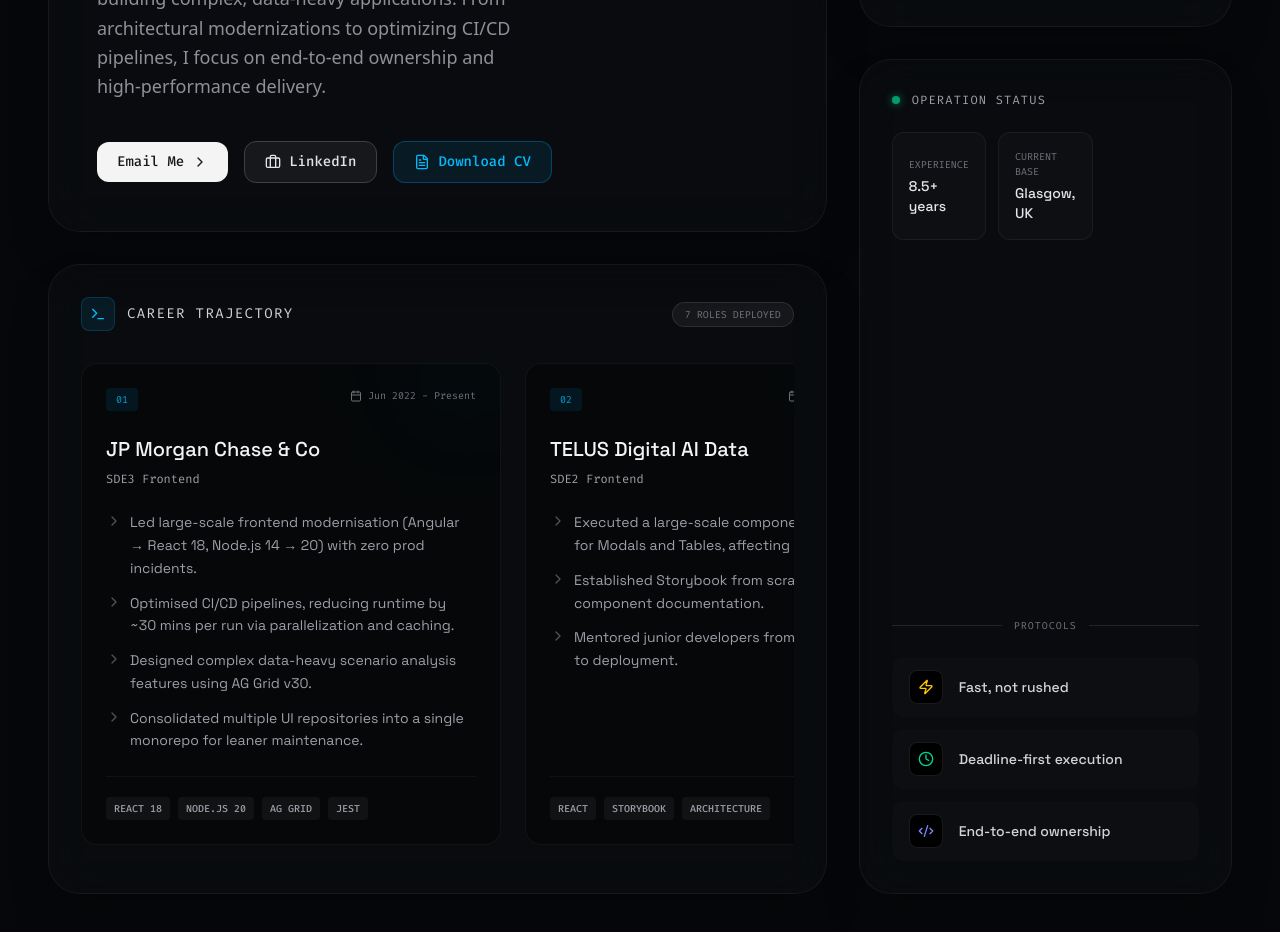
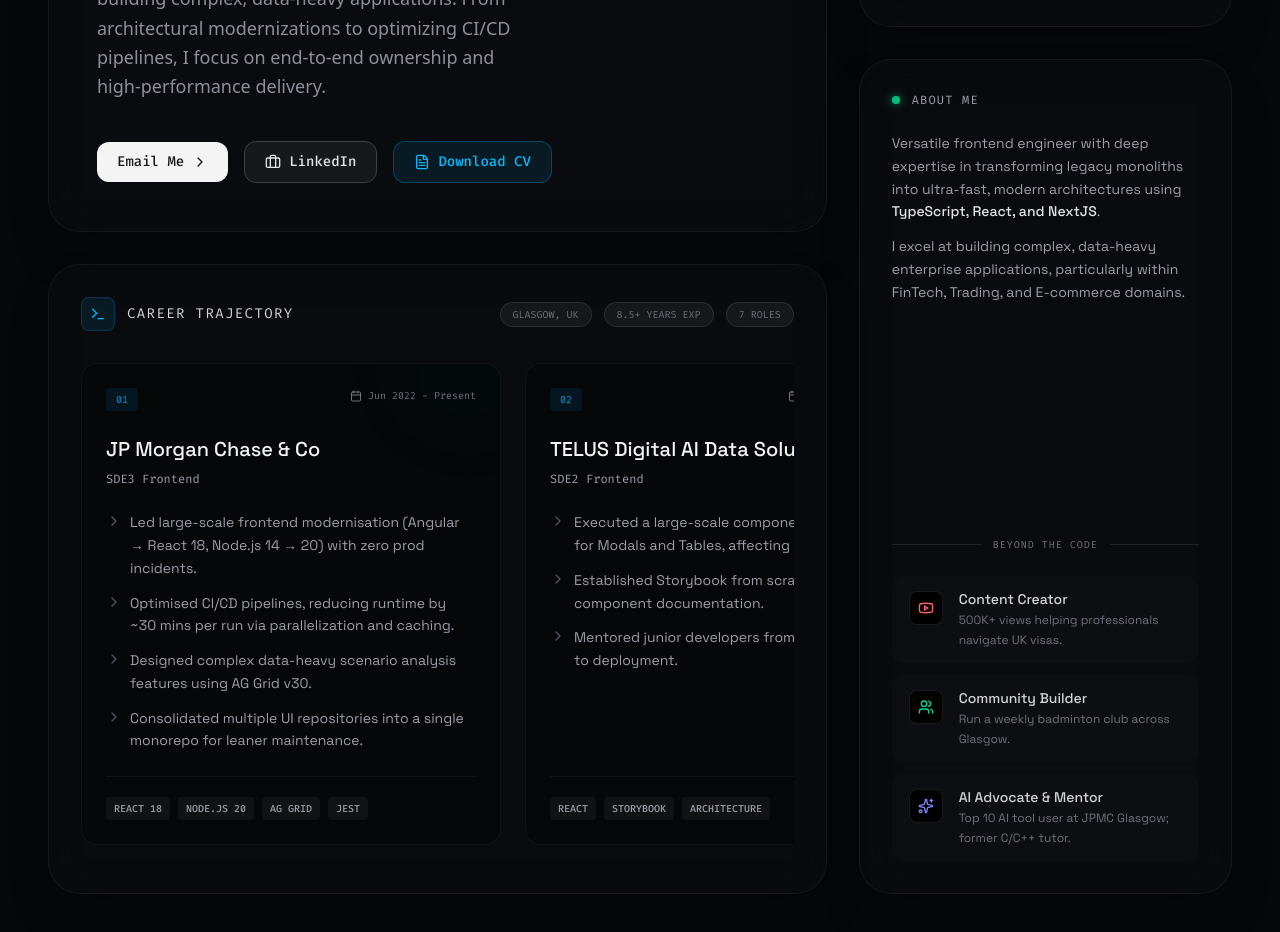
Before and after one commit to saraogipraveen/portfolio, a Next.js app: page / in a window 1280 px wide. Shown: the part 480-1412 px from the top of the page. Built offline with nearby package versions, Linux system fonts and the light colour scheme.

Commit message:
feat: update about section with cv details and hero copy

```diff
--- a/src/components/AboutPrinciples.tsx
+++ b/src/components/AboutPrinciples.tsx
@@ -1,25 +1,23 @@
 "use client";
 
 import { motion } from "framer-motion";
-import { Zap, Clock, Code2 } from "lucide-react";
+import { Youtube, Users, Sparkles } from "lucide-react";
 
-const quickFacts = [
-    { label: "Experience", value: "8.5+ years" },
-    { label: "Current Base", value: "Glasgow, UK" },
-];
-
-const principles = [
+const additionalDetails = [
     {
-        icon: <Zap className="h-4 w-4 text-yellow-400" />,
-        title: "Fast, not rushed",
+        icon: <Youtube className="h-4 w-4 text-red-400" />,
+        title: "Content Creator",
+        desc: "500K+ views helping professionals navigate UK visas.",
     },
     {
-        icon: <Clock className="h-4 w-4 text-emerald-400" />,
-        title: "Deadline-first execution",
+        icon: <Users className="h-4 w-4 text-emerald-400" />,
+        title: "Community Builder",
+        desc: "Run a weekly badminton club across Glasgow.",
     },
     {
-        icon: <Code2 className="h-4 w-4 text-indigo-400" />,
-        title: "End-to-end ownership",
+        icon: <Sparkles className="h-4 w-4 text-indigo-400" />,
+        title: "AI Advocate & Mentor",
+        desc: "Top 10 AI tool user at JPMC Glasgow; former C/C++ tutor.",
     },
 ];
 
@@ -33,23 +31,19 @@
         >
             <div>
                 <div className="flex items-center gap-3 mb-6">
-                    <div className="h-2 w-2 rounded-full bg-emerald-500 shadow-[0_0_10px_rgba(16,185,129,0.8)] animate-pulse" />
+                    <div className="h-2 w-2 rounded-full bg-emerald-500 shadow-[0_0_10px_rgba(16,185,129,0.8)]" />
                     <h2 className="font-[family-name:var(--font-fira-code)] text-xs uppercase tracking-widest text-zinc-400">
-                        Operation Status
+                        About Me
                     </h2>
                 </div>
 
-                <div className="grid grid-cols-2 lg:grid-cols-1 xl:grid-cols-3 gap-3">
-                    {quickFacts.map((fact) => (
-                        <div key={fact.label} className="rounded-xl bg-white/[0.02] border border-white/5 p-4 flex flex-col justify-center">
-                            <p className="font-[family-name:var(--font-fira-code)] text-[10px] uppercase text-zinc-500 mb-1">
-                                {fact.label}
-                            </p>
-                            <p className="font-[family-name:var(--font-space-grotesk)] text-sm font-medium text-zinc-200">
-                                {fact.value}
-                            </p>
-                        </div>
-                    ))}
+                <div className="text-zinc-400 text-sm leading-relaxed font-[family-name:var(--font-space-grotesk)]">
+                    <p className="mb-3">
+                        Versatile frontend engineer with deep expertise in transforming legacy monoliths into ultra-fast, modern architectures using <span className="text-zinc-200 font-medium">TypeScript, React, and NextJS</span>.
+                    </p>
+                    <p>
+                        I excel at building complex, data-heavy enterprise applications, particularly within FinTech, Trading, and E-commerce domains.
+                    </p>
                 </div>
             </div>
 
@@ -57,20 +51,25 @@
                 <div className="flex items-center gap-3 mb-6">
                     <div className="h-[1px] flex-1 bg-white/10" />
                     <h2 className="font-[family-name:var(--font-fira-code)] text-[10px] uppercase tracking-widest text-zinc-500">
-                        Protocols
+                        Beyond the Code
                     </h2>
                     <div className="h-[1px] flex-1 bg-white/10" />
                 </div>
 
                 <div className="space-y-3">
-                    {principles.map((item) => (
-                        <div key={item.title} className="group flex items-center gap-4 rounded-xl px-4 py-3 bg-white/[0.01] hover:bg-white/[0.04] transition-colors border border-transparent hover:border-white/10">
-                            <div className="shrink-0 p-2 rounded-lg bg-black box-border border border-white/10 shadow-inner">
+                    {additionalDetails.map((item) => (
+                        <div key={item.title} className="group flex items-start gap-4 rounded-xl px-4 py-3 bg-white/[0.01] hover:bg-white/[0.04] transition-colors border border-transparent hover:border-white/10">
+                            <div className="shrink-0 p-2 rounded-lg bg-black box-border border border-white/10 shadow-inner mt-0.5">
                                 {item.icon}
                             </div>
-                            <h3 className="font-[family-name:var(--font-space-grotesk)] text-sm font-medium text-zinc-300 group-hover:text-white transition-colors">
-                                {item.title}
-                            </h3>
+                            <div>
+                                <h3 className="font-[family-name:var(--font-space-grotesk)] text-sm font-medium text-zinc-300 group-hover:text-white transition-colors mb-0.5">
+                                    {item.title}
+                                </h3>
+                                <p className="font-[family-name:var(--font-space-grotesk)] text-xs text-zinc-500 leading-relaxed group-hover:text-zinc-400 transition-colors">
+                                    {item.desc}
+                                </p>
+                            </div>
                         </div>
                     ))}
                 </div>
--- a/src/components/Experience.tsx
+++ b/src/components/Experience.tsx
@@ -18,7 +18,7 @@
         ]
     },
     {
-        company: "TELUS Digital AI Data",
+        company: "TELUS Digital AI Data Solutions",
         role: "SDE2 Frontend",
         period: "Aug 2021 - May 2022",
         location: "Bangalore, IN",
@@ -107,8 +107,16 @@
                         Career Trajectory
                     </h2>
                 </div>
-                <div className="px-3 py-1 rounded-full bg-white/5 border border-white/10 font-[family-name:var(--font-fira-code)] text-[10px] text-zinc-500 hidden sm:block">
-                    {experience.length} ROLES DEPLOYED
+                <div className="flex gap-2 lg:gap-3 items-center">
+                    <div className="px-3 py-1 rounded-full bg-white/5 border border-white/10 font-[family-name:var(--font-fira-code)] text-[10px] text-zinc-500 whitespace-nowrap">
+                        GLASGOW, UK
+                    </div>
+                    <div className="px-3 py-1 rounded-full bg-white/5 border border-white/10 font-[family-name:var(--font-fira-code)] text-[10px] text-zinc-500 whitespace-nowrap">
+                        8.5+ YEARS EXP
+                    </div>
+                    <div className="px-3 py-1 rounded-full bg-white/5 border border-white/10 font-[family-name:var(--font-fira-code)] text-[10px] text-zinc-500 whitespace-nowrap">
+                        {experience.length} ROLES
+                    </div>
                 </div>
             </div>
 
--- a/src/components/Hero.tsx
+++ b/src/components/Hero.tsx
@@ -21,7 +21,7 @@
 
                     <h1 className="font-[family-name:var(--font-space-grotesk)] text-4xl lg:text-5xl xl:text-6xl font-semibold leading-[1.1] text-zinc-100 tracking-tight">
                         Engineering modern web <br className="hidden md:block" />
-                        <span className="text-transparent bg-clip-text bg-gradient-to-r from-sky-400 to-indigo-400">experiences at scale</span>.
+                        <span className="text-transparent bg-clip-text bg-gradient-to-r from-sky-400 to-indigo-400">experiences at scale</span>
                     </h1>
 
                     <p className="mt-6 max-w-xl text-base leading-relaxed text-zinc-400/90 sm:text-lg">
```
Also changed, not shown: 1 other file (tests, documents, lock files or other folders).
